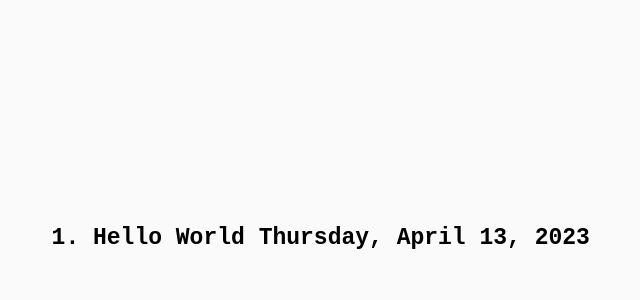
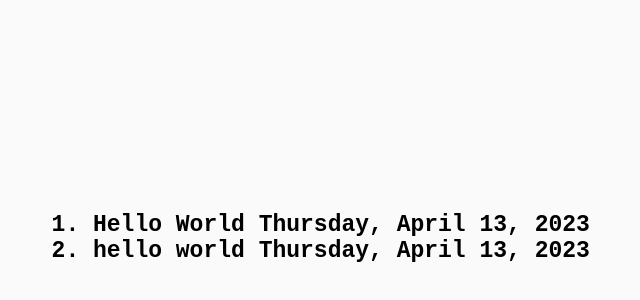
Before and after one commit to heldersonfarias/treino, a React (Create React App) app in the folder Módulo 2/React/introducao-ao-react/: page / in a window 1280 px wide. Shown: the part 162-462 px from the top of the page, without its empty margins (35-675 px from the left). Built offline with nearby package versions, Linux system fonts and the light colour scheme.

Commit message:
Segundo Hello, World

```diff
--- a/Módulo 2/React/introducao-ao-react/src/App.js
+++ b/Módulo 2/React/introducao-ao-react/src/App.js
@@ -6,7 +6,8 @@ function App() {
   function getHelloWorlds(){
     const words = "Hello World"
      return  [
-      words
+      words,
+      words.toLowerCase()
     ]
   }
 
```
